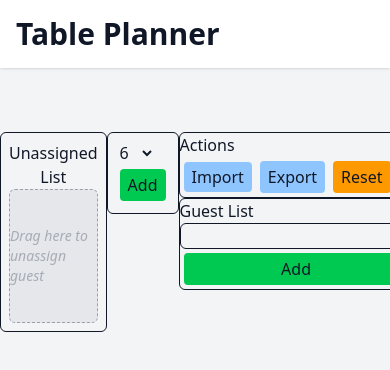
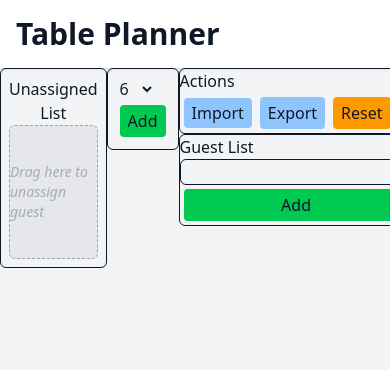
Before and after one commit to out-spaced/tableplanner, a React (Vite) app: page / in a window 390 px wide. Shown: the top 370 px of the page. Built offline with nearby package versions, Linux system fonts and the light colour scheme; what mobile-drag-drop would draw is missing.

Commit message:
change padding

```diff
--- a/src/HomePage.tsx
+++ b/src/HomePage.tsx
@@ -34,7 +34,7 @@ function HomePage() {
           <h1 className="text-3xl font-bold text-gray-900">Table Planner</h1>
         </div>
       </header>
-      <div className="flex md:justify-center items-start pt-16 pb-4 overflow-x-auto">
+      <div className="flex md:justify-center items-start md:pt-16 overflow-x-auto">
         {!isMobile && (
           <UnassignedList
             tables={tables}
```
